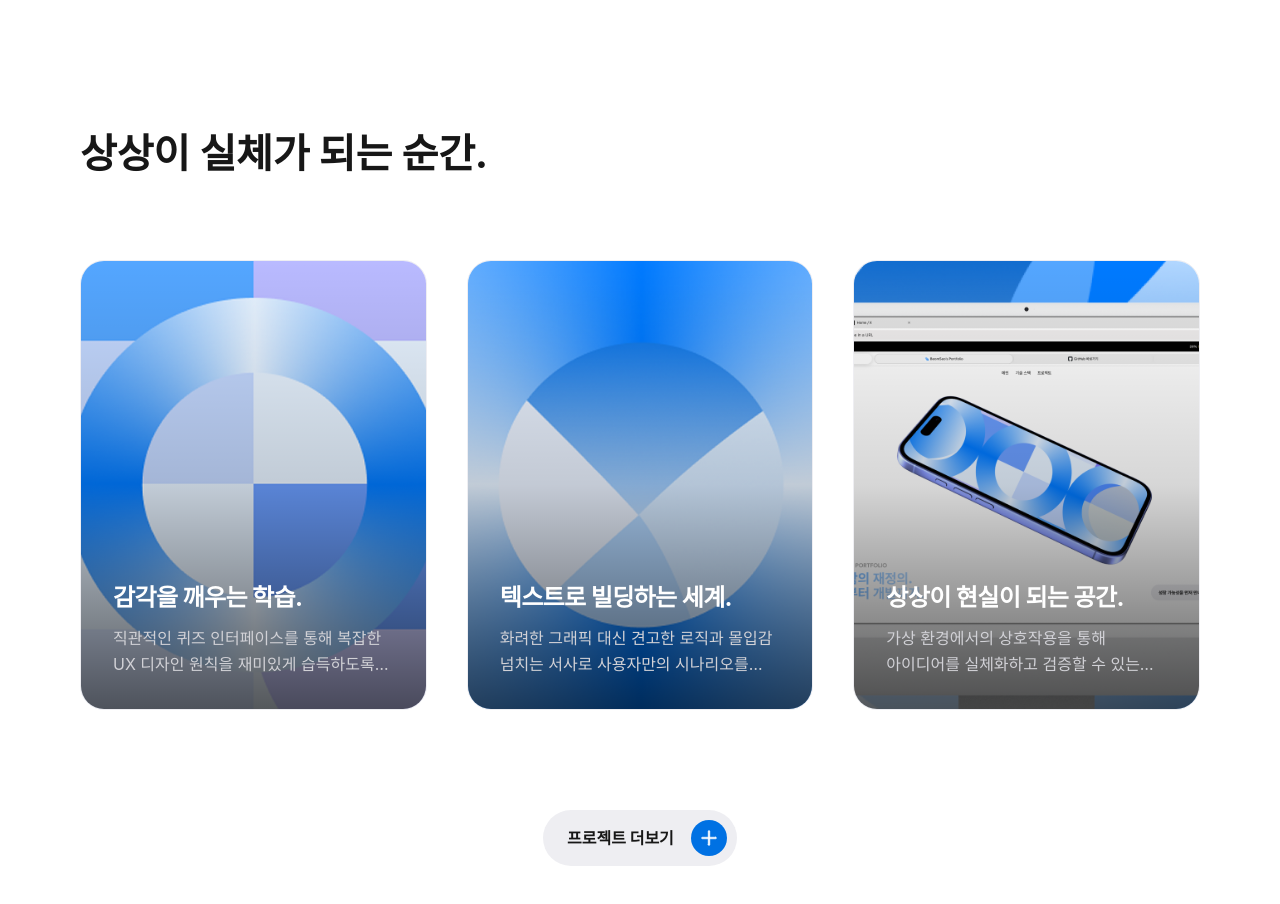
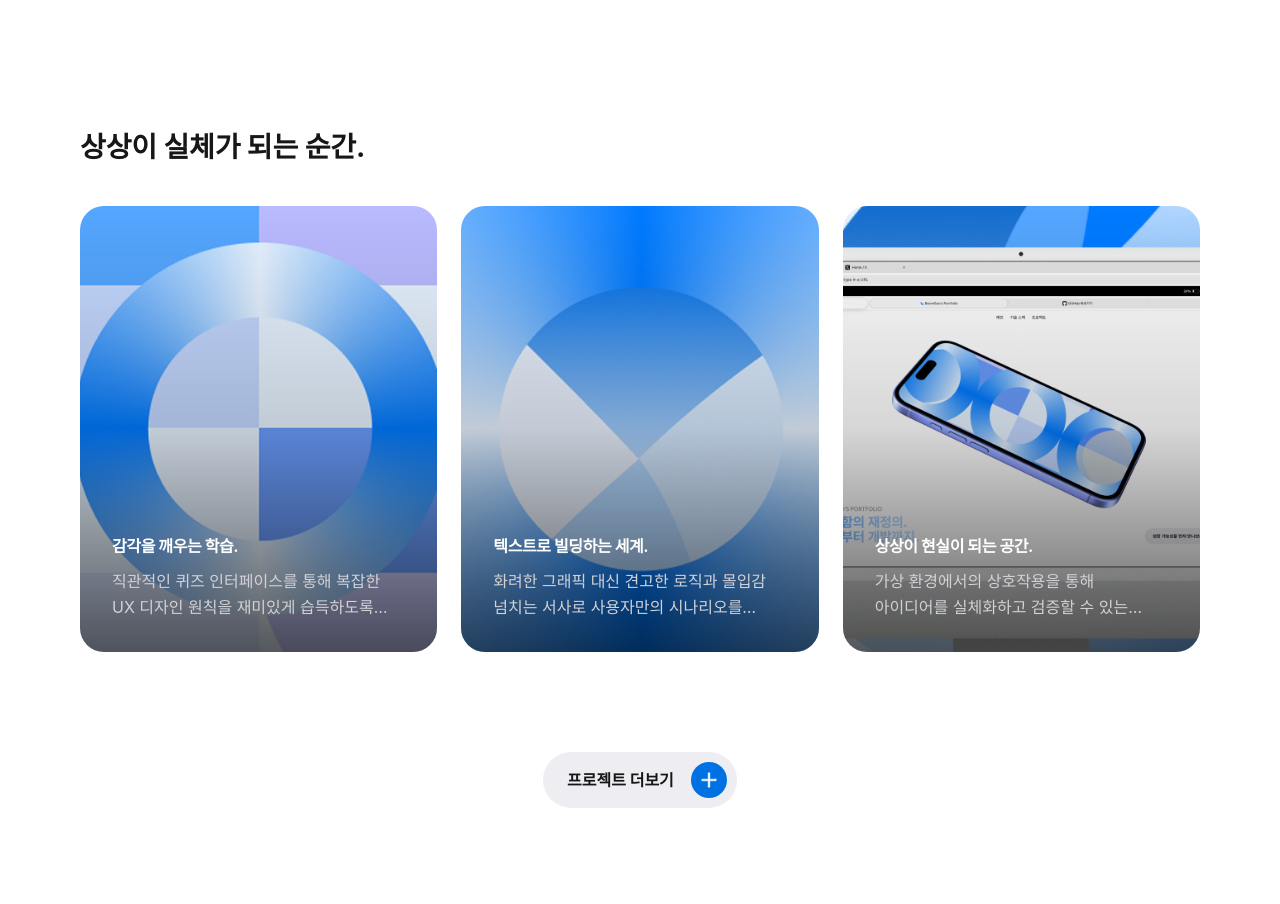
Before and after one commit to BS-Stack-Lab/portfolio-site-2026, a Next.js app: page / in a window 1280 px wide. Shown: the part 7200-8104 px from the top of the page. Built offline with nearby package versions, Linux system fonts and the light colour scheme; a web font is replaced by a local one.

Commit message:
projects section final modify

```diff
--- a/components/Projects.tsx
+++ b/components/Projects.tsx
@@ -24,8 +24,8 @@ export default function Projects() {
       <div className="w-full max-w-[1600px] flex flex-col px-[20px] md:px-[40px] xl:px-[80px]">
 
         {/* 섹션 타이틀 */}
-        <div className="md:w-[80%] w-full flex justify-start mb-[48px] md:mb-[60px] xl:mb-[80px]">
-          <h2 className="font-wanted font-bold tracking-[-0.12px] xl:text-[40px] xl:leading-[52px] md:text-[32px] md:leading-[42px] text-[24px] text-[#171717]">
+        <div className="md:w-[80%] w-full flex justify-start mb-[24px] md:mb-[32px] xl:mb-[40px]">
+          <h2 className="font-wanted font-bold tracking-[-0.12px] xl:text-[28px] xl:leading-[38px] md:text-[28px] md:leading-[38px] text-[18px] leading-[26px] text-[#171717]">
             상상이 실체가 되는 순간.
           </h2>
         </div>
@@ -37,7 +37,7 @@ export default function Projects() {
             flex flex-row w-full
             overflow-x-auto scrollbar-hide
             snap-x snap-mandatory
-            gap-[20px] xl:gap-[40px]
+            gap-[20px] xl:gap-[24px]
             xl:grid xl:grid-cols-3 xl:overflow-visible
           "
         >
@@ -85,8 +85,8 @@ function ProjectCard({ project }: { project: typeof PROJECTS_DATA[0] }) {
   const imageUrl = `${PROJECT_IMAGE_PATH}${project.fileName}${IMAGE_EXT}`;
 
   return (
-    <div className="relative w-full rounded-[24px] overflow-hidden group border border-[#EEEEF2] transition-all duration-500">
-      <div className="relative w-full aspect-[4/5] md:aspect-[3/4] xl:aspect-[10/13]">
+    <div className="relative xl:w-full mb:w-[480px] w-[240px] rounded-[24px] overflow-hidden group transition-all duration-300">
+      <div className="relative w-full aspect-[4/5]">
         <img
           src={imageUrl}
           alt={project.title}
@@ -96,10 +96,10 @@ function ProjectCard({ project }: { project: typeof PROJECTS_DATA[0] }) {
       </div>
 
       <div className="absolute bottom-0 left-0 w-full p-[24px] md:p-[32px] flex flex-col gap-[12px] text-white">
-        <h3 className="font-wanted font-bold text-[18px] md:text-[22px] xl:text-[24px] leading-tight tracking-tight">
+        <h3 className="font-wanted font-bold text-[16px] leading-tight tracking-tight">
           {project.title}
         </h3>
-        <p className="font-wanted font-normal text-[#D1D1D6] text-[13px] md:text-[15px] xl:text-[16px] leading-relaxed break-keep line-clamp-2">
+        <p className="font-wanted font-normal text-[#D1D1D6] text-[16px] leading-relaxed break-keep line-clamp-2">
           {project.desc}
         </p>
       </div>
```
